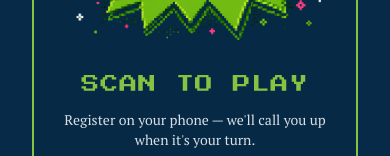
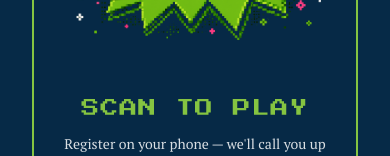
Before and after one commit to ljohnston-greenshades/payroll-run, a Next.js app: page /booth in a window 390 px wide. Shown: the part 578-734 px from the top of the page. Built offline with nearby package versions, Linux system fonts and the light colour scheme; no server answers; the database is empty.

Commit message:
Attract Scan card: bigger AirPods banner + more breathing room
Bumps max-w from 320/360/420 → 420/480/560 across the mobile/lg/xl
breakpoints, and adds ~24px of extra space between the graphic and
the "Scan to play" heading.

https://claude.ai/code/session_01LBC2EA8R8KwmWYiyTuAbCY

```diff
--- a/src/components/BoothShell.tsx
+++ b/src/components/BoothShell.tsx
@@ -301,9 +301,9 @@ function AttractScreen({
             height={1100}
             unoptimized
             priority
-            className="w-full max-w-[320px] lg:max-w-[360px] xl:max-w-[420px]"
+            className="w-full max-w-[420px] lg:max-w-[480px] xl:max-w-[560px]"
           />
-          <div className="mt-4 font-pixel text-lg uppercase tracking-wider text-gsGreen lg:text-2xl">
+          <div className="mt-10 font-pixel text-lg uppercase tracking-wider text-gsGreen lg:mt-12 lg:text-2xl">
             Scan to play
           </div>
           <p className="mt-3 font-serif text-sm text-white/85 lg:text-base">
```
